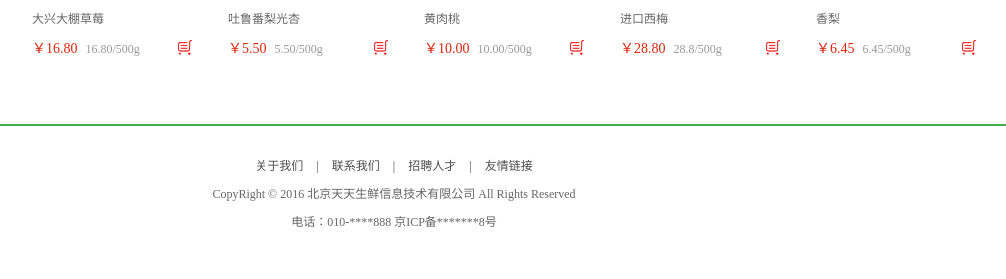
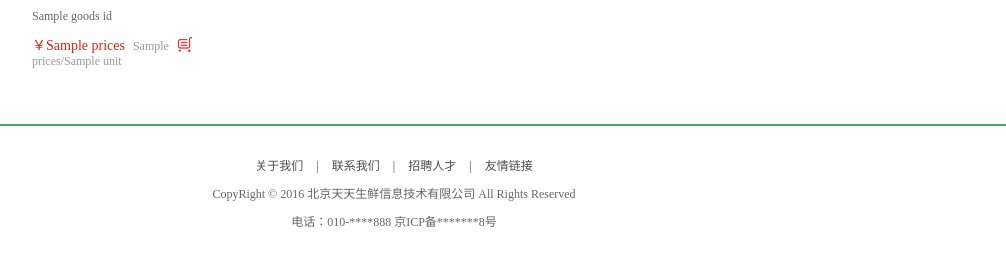
Before and after one commit to panda-zxs/django, a Django app: template shopping/templates/shopping1/user/user_center_info.html in a window 1280 px wide. Shown: the part 521-800 px from the top of the page, without its empty margins (246-1252 px from the left). Run offline with Django 3.2, Linux system fonts and the light colour scheme; the template is opened without the code that fills it: most values are stand-ins (such as "Sample title", 1, 10 or a date in 2020).

Commit message:
优化登录验证，添加最近浏览功能，添加按人气和价格排序列表页

```diff
--- a/shopping/shopping1/urls.py
+++ b/shopping/shopping1/urls.py
@@ -10,6 +10,6 @@ urlpatterns = [
     url(r'^login_handle/$', views.login_handle),
     url(r'^login_out/$', views.login_out),
     url(r'^user_center/$', views.user_center),
-    url(r'^goods/list/(?P<id>\d+)/(?P<index>\d*)/$', views.goods_list),
+    url(r'^goods/list/(?P<id>\d+)/(?P<sort>\d+)_(?P<index>\d+)/$', views.goods_list),
     url(r'^goods/detail/(\d+)$', views.goods_detail),
 ]
--- /dev/null
+++ b/shopping/static/shopping1/js/list.js
@@ -0,0 +1,3 @@
+$(function(){
+    $.get('/goods/list/{{list.typenumber}}/1_1')
+})
--- a/shopping/templates/shopping1/goods/base_list.html
+++ b/shopping/templates/shopping1/goods/base_list.html
@@ -20,7 +20,7 @@
 				<span></span>
 				<ul class="subnav">
 					{%for i in types%}
-					<li><a href="/goods/list/{{i.typenumber}}/1/" class="type{{i.typenumber}}">{{i.name}}</a></li>
+					<li><a href="/goods/list/{{i.typenumber}}/1_1/" class="type{{i.typenumber}}">{{i.name}}</a></li>
 					{%endfor%}
 				</ul>
 			</div>
--- a/shopping/templates/shopping1/goods/detail.html
+++ b/shopping/templates/shopping1/goods/detail.html
@@ -5,7 +5,7 @@
 {% endblock head%}
 {% block list-bread %}
 		<span>></span>
-		<a href="/goods/list/{{type.typenumber}}/1/">{{type.name}}</a>
+		<a href="/goods/list/{{list.type.type.typenumber}}/1_1/">{{list.type.type.name}}</a>
 		<span>></span>
 		<span style="color: darkorange">{{list.name}}</span>
 {% endblock list-bread %}
--- a/shopping/templates/shopping1/index.html
+++ b/shopping/templates/shopping1/index.html
@@ -89,7 +89,7 @@
 				<a href="#">{{j.name}}</a>
 				{%endfor%}
 			</div>
-			<a href="/goods/list/{{i.typenumber}}/1/" class="goods_more fr">查看更多 ></a>
+			<a href="/goods/list/{{i.typenumber}}/1_1/" class="goods_more fr">查看更多 ></a>
 		</div>
 
 		<div class="goods_con clearfix">
--- a/shopping/templates/shopping1/user/user_center_info.html
+++ b/shopping/templates/shopping1/user/user_center_info.html
@@ -19,55 +19,17 @@
 				<h3 class="common_title2">最近浏览</h3>
 				<div class="has_view_list">
 					<ul class="goods_type_list clearfix">
+						{% for i in goods_id %}
 						<li>
-							<a href="detail.html"><img src="{%static 'shopping1/images/goods/goods003.jpg'%}"></a>
-							<h4><a href="detail.html">大兴大棚草莓</a></h4>
+							<a href="/goods/detail/{{i.productnumber}}"><img src="/static/shopping1/images/goods/{{i.productnumber}}.jpg'%}"></a>
+							<h4><a href="/goods/detail/{{i.productnumber}}">{{i.name}}</a></h4>
 							<div class="operate">
-								<span class="prize">￥16.80</span>
-								<span class="unit">16.80/500g</span>
+								<span class="prize">￥{{i.prices}}</span>
+								<span class="unit">{{i.prices}}/{{i.unit}}</span>
 								<a href="#" class="add_goods" title="加入购物车"></a>
 							</div>
 						</li>
-
-						<li>
-							<a href="#"><img src="{%static 'shopping1/images/goods/goods004.jpg'%}"></a>
-							<h4><a href="#">吐鲁番梨光杏</a></h4>
-							<div class="operate">
-								<span class="prize">￥5.50</span>
-								<span class="unit">5.50/500g</span>
-								<a href="#" class="add_goods" title="加入购物车"></a>
-							</div>
-						</li>
-
-						<li>
-							<a href="#"><img src="{%static 'shopping1/images/goods/goods005.jpg'%}"></a>
-							<h4><a href="#">黄肉桃</a></h4>
-							<div class="operate">
-								<span class="prize">￥10.00</span>
-								<span class="unit">10.00/500g</span>
-								<a href="#" class="add_goods" title="加入购物车"></a>
-							</div>
-						</li>
-
-						<li>
-							<a href="#"><img src="{%static 'shopping1/images/goods/goods006.jpg'%}"></a>
-							<h4><a href="#">进口西梅</a></h4>
-							<div class="operate">
-								<span class="prize">￥28.80</span>
-								<span class="unit">28.8/500g</span>
-								<a href="#" class="add_goods" title="加入购物车"></a>
-							</div>
-						</li>
-
-						<li>
-							<a href="#"><img src="{%static 'shopping1/images/goods/goods007.jpg'%}"></a>
-							<h4><a href="#">香梨</a></h4>
-							<div class="operate">
-								<span class="prize">￥6.45</span>
-								<span class="unit">6.45/500g</span>
-								<a href="#" class="add_goods" title="加入购物车"></a>
-							</div>
-						</li>
+						{% endfor %}
 					</ul>
 				</div>
 			</div>
```
Also changed, not shown: shopping/shopping1/user_decorator.py (added, +13 -0 lines), shopping/shopping1/views.py (+41 -18 lines), shopping/templates/shopping1/goods/list.html (+20 -7 lines).
